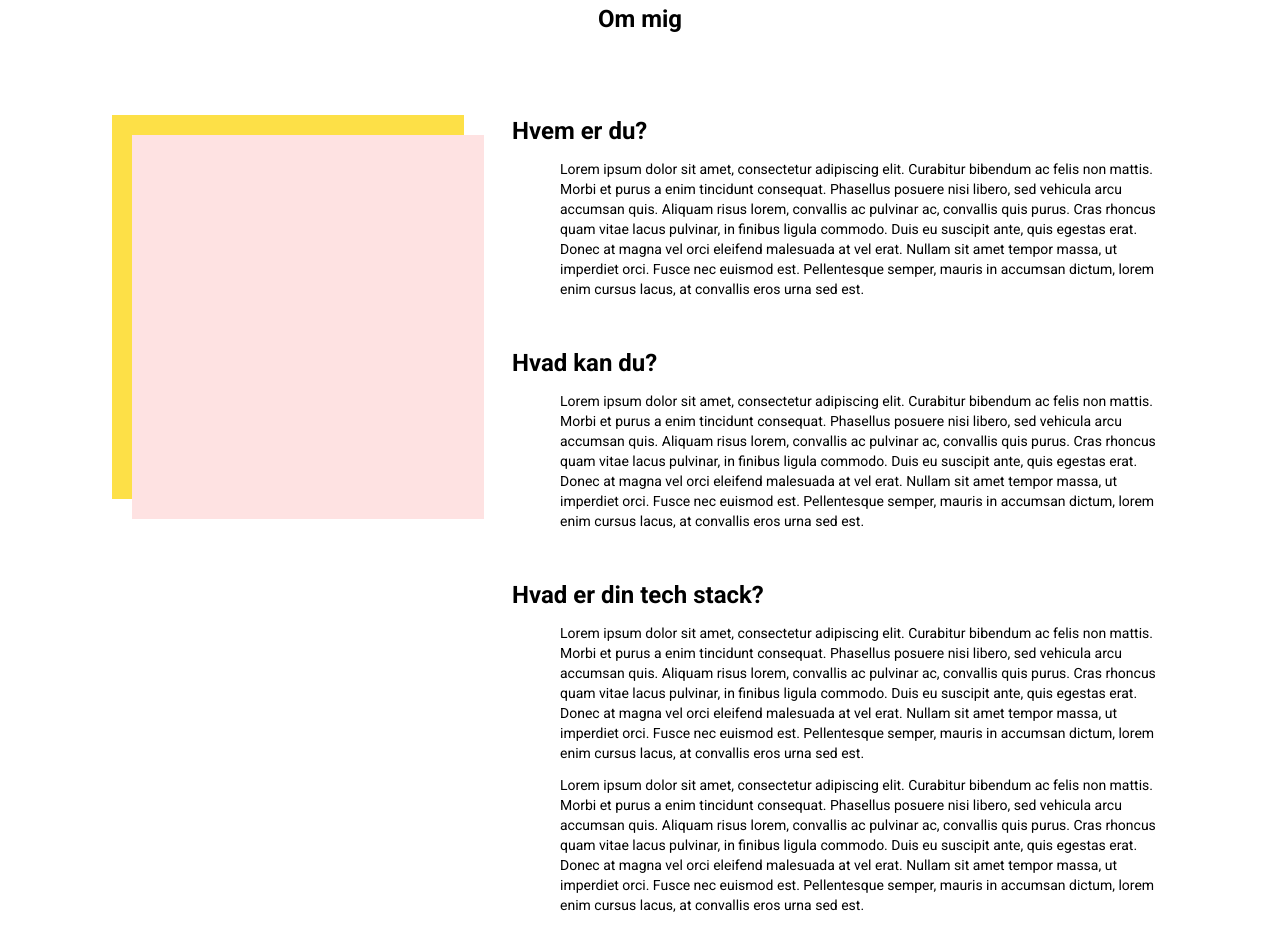
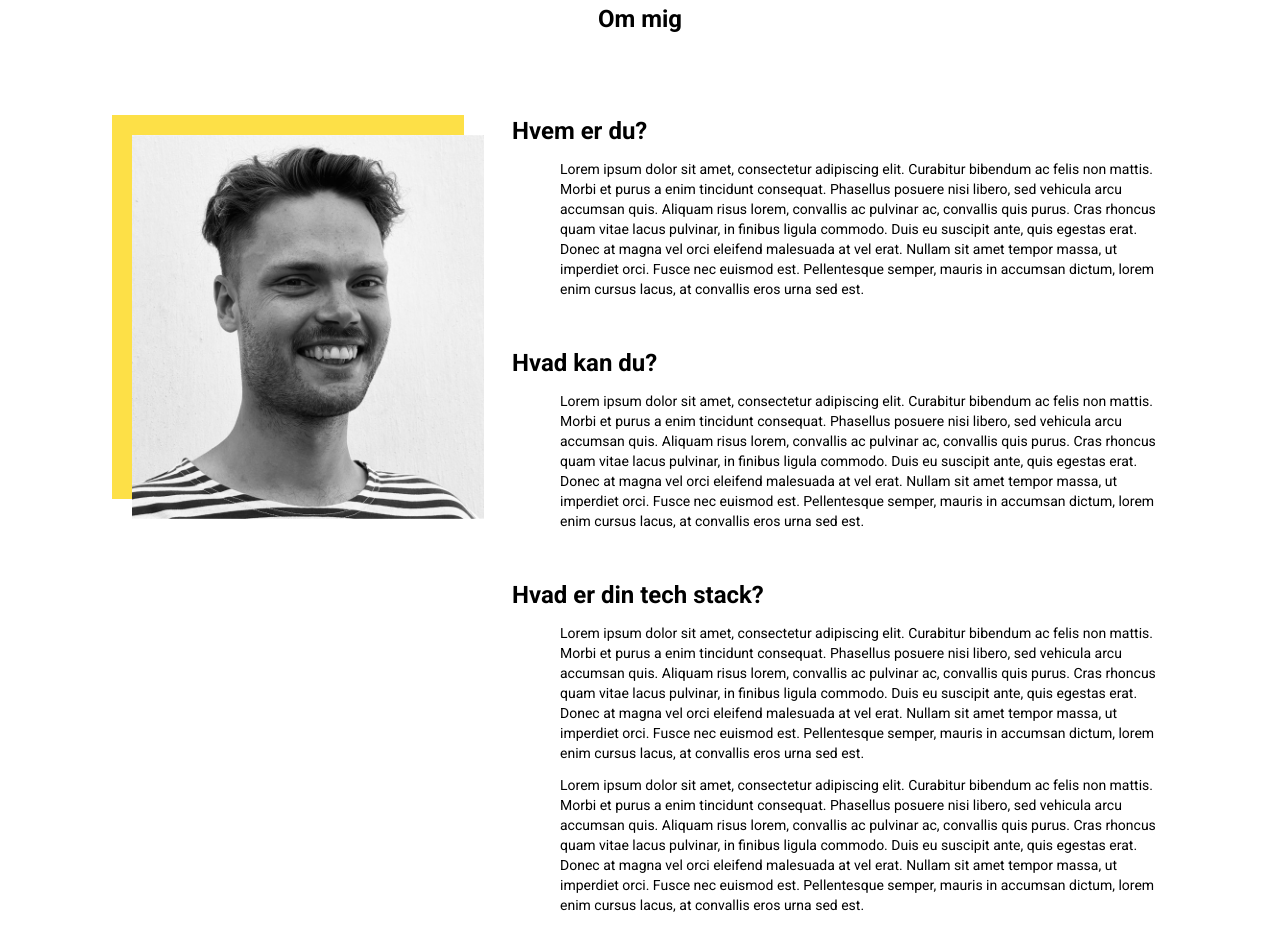
Before and after one commit to sebastianlinnet/DevPortfolio, a website: page index.html in a window 1280 px wide. Shown: the part 909-1841 px from the top of the page. Drawn offline with nearby package versions, Linux system fonts and the light colour scheme; the site is published under a folder, as on GitHub Pages, so addresses that start at the root find nothing; files whose address does not match are found by name.

Commit message:
img path

```diff
--- a/index.html
+++ b/index.html
@@ -52,7 +52,7 @@
         <div class="w-full flex flex-col md:flex-row">
                 <div class="relative md:sticky top-0 h-96 w-full md:w-1/3 bg-yellow-300 mb-20">
                     <div
-                        class="bg-red-100 absolute h-full w-full top-5 left-5 bg-[url('/imgs/sebastian.jpeg')] bg-center bg-cover">
+                        class="bg-red-100 absolute h-full w-full top-5 left-5 bg-[url('imgs/sebastian.jpeg')] bg-center bg-cover">
                     </div>
                 </div>
             <div class="w-full md:w-2/3 z-10 h-full md:pl-24 flex items-start scroll-mt-12">
```
Also changed, not shown: dist/output.css.
